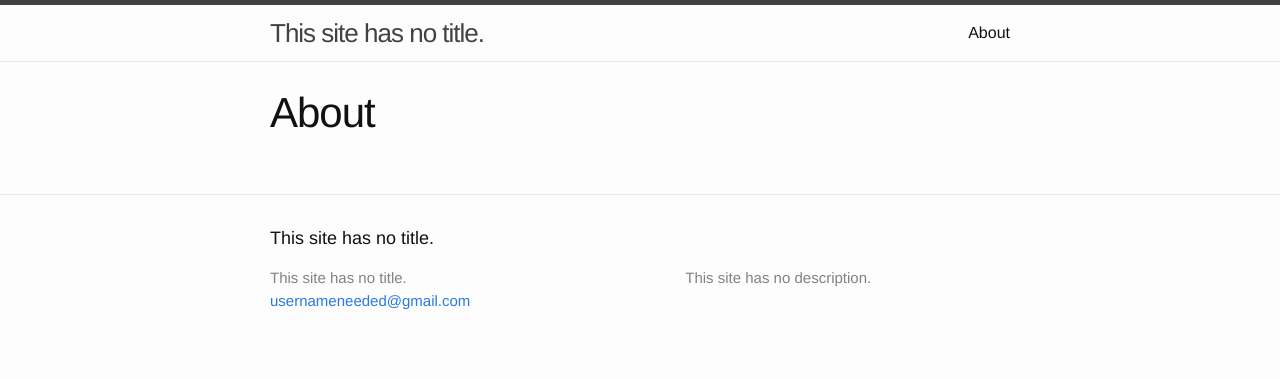
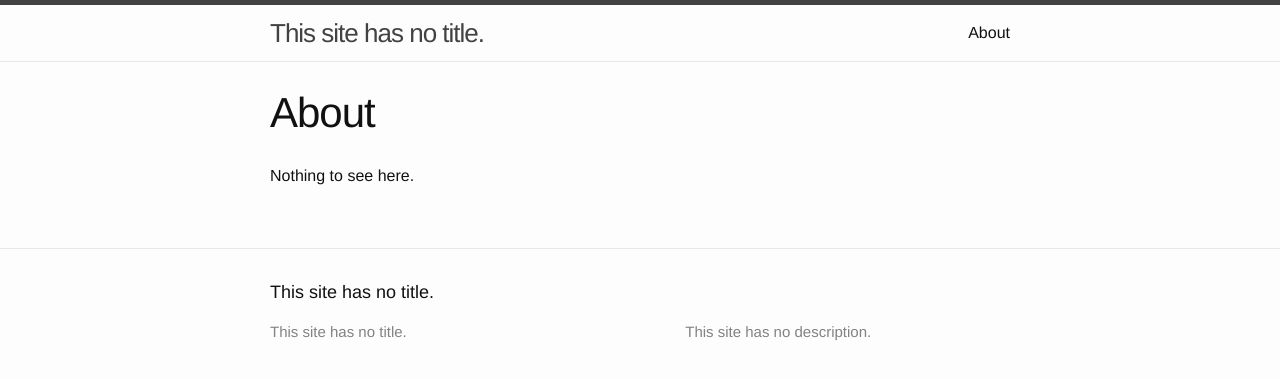
Before and after one commit to noahmacaulay/noahmacaulay.github.io, a Jekyll site: the page built from about.md, in a window 1280 px wide. Shown: the top 379 px of the page. Built offline with Jekyll 4.4.1, drawn with Linux system fonts in a browser that asks for light colours.

Commit message:
Removed email

```diff
--- a/_config.yml
+++ b/_config.yml
@@ -7,7 +7,6 @@
 
 # Site settings
 title: This site has no title.
-email: usernameneeded@gmail.com
 description: > # this means to ignore newlines until "baseurl:"
   This site has no description.
 baseurl: "" # the subpath of your site, e.g. /blog
--- a/about.md
+++ b/about.md
@@ -3,3 +3,4 @@ layout: page
 title: About
 permalink: /about/
 ---
+Nothing to see here.
```
